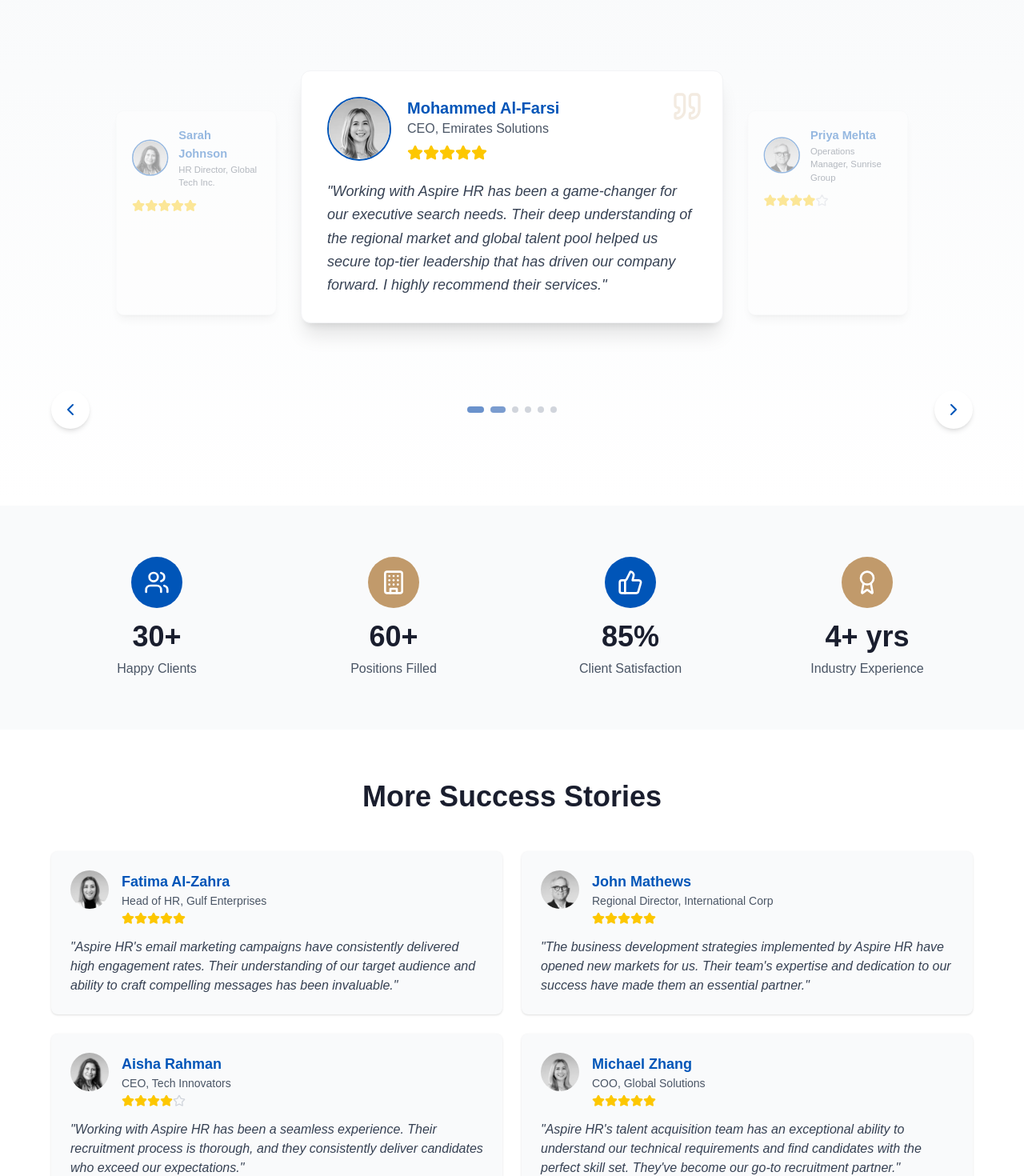
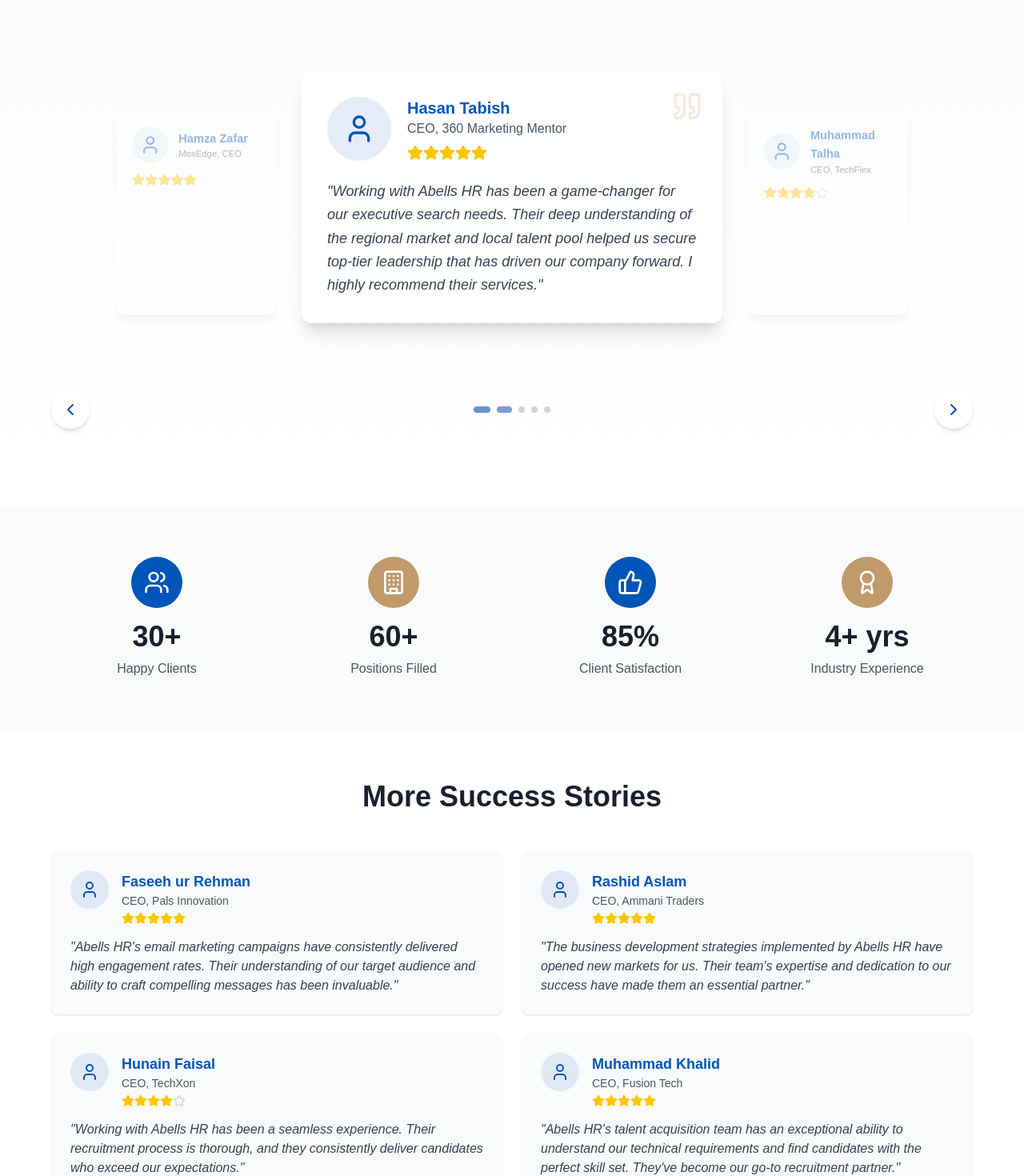
Before and after one commit to MunimUsmani/aspire-web, a Next.js app: page /testimonials in a window 1280 px wide. Shown: the part 340-1810 px from the top of the page at 80% size. Built offline with nearby package versions, Linux system fonts and the light colour scheme; a web font is replaced by a local one.

Commit message:
testimonial page done and updated

```diff
--- a/src/app/components/about-hero.tsx
+++ b/src/app/components/about-hero.tsx
@@ -6,7 +6,7 @@ const AboutHero = () => {
     <section className="relative bg-[#1a1e2e] text-white py-20 md:py-28 lg:py-32 px-6 md:px-12 lg:px-20">
       <div className="max-w-5xl mx-auto">
         <div className="flex flex-col space-y-6">
-          <h1 className="text-4xl md:text-5xl lg:text-6xl font-bold">
+          <h1 className="text-4xl md:text-5xl lg:text-6xl font-bold mt-16 md:mt-0">
             <span className="text-white">About </span>
             <span className="text-[#c19a6b]">Us</span>
           </h1>
--- a/src/app/components/our-team.tsx
+++ b/src/app/components/our-team.tsx
@@ -2,7 +2,7 @@ const OurTeam = () => {
     return (
       <section className="w-full py-16 md:py-24 lg:py-32">
         <div className="container mx-auto px-4 md:px-6">
-          <h1 className="text-2xl md:text-4xl lg:text-6xl font-bold text-center text-[#c19a6b]">
+          <h1 className="text-2xl md:text-4xl lg:text-6xl font-bold text-center text-[#c19a6b] mt-16 md:mt-0">
             Our Team is Here to Help You
           </h1>
         </div>
--- a/src/app/components/testimonial-grid.tsx
+++ b/src/app/components/testimonial-grid.tsx
@@ -1,39 +1,33 @@
-import { Star } from "lucide-react"
-import Image from "next/image"
-
+import { Star, User } from "lucide-react"
 
 const gridTestimonials = [
   {
     id: 7,
-    name: "Fatima Al-Zahra",
-    position: "Head of HR, Gulf Enterprises",
+    name: "Faseeh ur Rehman",
+    position: "CEO, Pals Innovation",
     rating: 5,
-    text: "Aspire HR's email marketing campaigns have consistently delivered high engagement rates. Their understanding of our target audience and ability to craft compelling messages has been invaluable.",
-    image: "/shifting.webp",
+    text: "Abells HR's email marketing campaigns have consistently delivered high engagement rates. Their understanding of our target audience and ability to craft compelling messages has been invaluable.",
   },
   {
     id: 8,
-    name: "John Mathews",
-    position: "Regional Director, International Corp",
+    name: "Rashid Aslam",
+    position: "CEO, Ammani Traders",
     rating: 5,
-    text: "The business development strategies implemented by Aspire HR have opened new markets for us. Their team's expertise and dedication to our success have made them an essential partner.",
-    image: "/steven.webp",
+    text: "The business development strategies implemented by Abells HR have opened new markets for us. Their team's expertise and dedication to our success have made them an essential partner.",
   },
   {
     id: 9,
-    name: "Aisha Rahman",
-    position: "CEO, Tech Innovators",
+    name: "Hunain Faisal",
+    position: "CEO, TechXon",
     rating: 4,
-    text: "Working with Aspire HR has been a seamless experience. Their recruitment process is thorough, and they consistently deliver candidates who exceed our expectations.",
-    image: "/rania.webp",
+    text: "Working with Abells HR has been a seamless experience. Their recruitment process is thorough, and they consistently deliver candidates who exceed our expectations.",
   },
   {
     id: 10,
-    name: "Michael Zhang",
-    position: "COO, Global Solutions",
+    name: "Muhammad Khalid",
+    position: "CEO, Fusion Tech",
     rating: 5,
-    text: "Aspire HR's talent acquisition team has an exceptional ability to understand our technical requirements and find candidates with the perfect skill set. They've become our go-to recruitment partner.",
-    image: "/tara.webp",
+    text: "Abells HR's talent acquisition team has an exceptional ability to understand our technical requirements and find candidates with the perfect skill set. They've become our go-to recruitment partner.",
   },
 ]
 
@@ -56,13 +50,8 @@ const TestimonialsGrid = () => {
             {gridTestimonials.map((testimonial) => (
               <div key={testimonial.id} className="bg-gray-50 rounded-lg p-6 shadow-sm">
                 <div className="flex items-start mb-4">
-                  <div className="relative w-12 h-12 rounded-full overflow-hidden mr-4 flex-shrink-0">
-                    <Image
-                      src={testimonial.image || "/placeholder.svg"}
-                      alt={testimonial.name}
-                      fill
-                      className="object-cover"
-                    />
+                  <div className="w-12 h-12 rounded-full mr-4 flex-shrink-0 bg-[#0055b8]/10 flex items-center justify-center">
+                    <User className="w-6 h-6 text-[#0055b8]" />
                   </div>
                   <div>
                     <h3 className="text-lg font-bold text-[#0055b8]">{testimonial.name}</h3>
--- a/src/app/components/testimonial-slider.tsx
+++ b/src/app/components/testimonial-slider.tsx
@@ -1,57 +1,43 @@
 "use client"
 
 import { useState, useEffect, useRef } from "react"
-import { Star, ChevronLeft, ChevronRight, Quote } from "lucide-react"
-import Image from "next/image"
+import { Star, ChevronLeft, ChevronRight, Quote, User } from "lucide-react"
 
 const testimonials = [
   {
     id: 1,
-    name: "Sarah Johnson",
-    position: "HR Director, Global Tech Inc.",
+    name: "Hamza Zafar",
+    position: "MoxEdge, CEO",
     rating: 5,
-    text: "Aspire HR Consultants transformed our recruitment process. Their team understood our company culture perfectly and found candidates who not only had the right skills but also aligned with our values. The quality of candidates they presented was exceptional.",
-    image: "/rania.webp",
+    text: "Abells HR Recruiters transformed our recruitment process. Their team understood our company culture perfectly and found candidates who not only had the right skills but also aligned with our values. The quality of candidates they presented was exceptional.",
   },
   {
     id: 2,
-    name: "Mohammed Al-Farsi",
-    position: "CEO, Emirates Solutions",
+    name: "Hasan Tabish",
+    position: "CEO, 360 Marketing Mentor",
     rating: 5,
-    text: "Working with Aspire HR has been a game-changer for our executive search needs. Their deep understanding of the regional market and global talent pool helped us secure top-tier leadership that has driven our company forward. I highly recommend their services.",
-    image: "/tara.webp",
+    text: "Working with Abells HR has been a game-changer for our executive search needs. Their deep understanding of the regional market and local talent pool helped us secure top-tier leadership that has driven our company forward. I highly recommend their services.",
   },
   {
     id: 3,
-    name: "Priya Mehta",
-    position: "Operations Manager, Sunrise Group",
+    name: "Muhammad Talha",
+    position: "CEO, TechFlex",
     rating: 4,
-    text: "The LinkedIn outreach campaign designed by Aspire HR generated impressive results for our talent acquisition efforts. Their strategic approach and attention to detail helped us connect with qualified professionals we wouldn't have reached otherwise.",
-    image: "/steven.webp",
+    text: "The LinkedIn outreach campaign designed by Abells HR generated impressive results for our talent acquisition efforts. Their strategic approach and attention to detail helped us connect with qualified professionals we wouldn't have reached otherwise.",
   },
   {
     id: 4,
-    name: "David Chen",
-    position: "Talent Acquisition Lead, Innovate Partners",
+    name: "Muhammad Humayun Sarfraz",
+    position: "CEO, Growth Mind Technologies",
     rating: 5,
-    text: "Aspire HR Consultants provided exceptional service in helping us build our regional team. Their understanding of cultural nuances and industry-specific requirements made the recruitment process smooth and effective. The candidates they presented were all high-caliber professionals.",
-    image: "/travis.webp",
+    text: "Abells HR Recruiters provided exceptional service in helping us build our regional team. Their understanding of cultural nuances and industry-specific requirements made the recruitment process smooth and effective. The candidates they presented were all high-caliber professionals.",
   },
   {
     id: 5,
-    name: "Layla Mahmoud",
-    position: "Marketing Director, Creative Solutions",
+    name: "Sameer Siddiqi",
+    position: "CEO, EZY business Applications",
     rating: 5,
-    text: "The team at Aspire HR went above and beyond to understand our unique needs. Their CRM management and lead generation services have significantly improved our business development process. They're not just service providers; they're true partners in our growth.",
-    image: "/lince.webp",
-  },
-  {
-    id: 6,
-    name: "Robert Williams",
-    position: "Managing Partner, Global Ventures",
-    rating: 4,
-    text: "Aspire HR's cold calling campaign was remarkably effective. Their team was professional, persistent, and represented our brand perfectly. We saw a significant increase in qualified leads and eventually closed several major deals as a result of their work.",
-    image: "/mohammed.webp",
+    text: "The team at Abells HR went above and beyond to understand our unique needs. Their CRM management and lead generation services have significantly improved our business development process. They're not just service providers; they're true partners in our growth.",
   },
 ]
 
@@ -161,13 +147,8 @@ const TestimonialsSlider = () => {
                   >
                     <div className="bg-white rounded-xl shadow-lg p-6 h-full border border-gray-100">
                       <div className="flex items-center mb-4">
-                        <div className="relative w-14 h-14 rounded-full overflow-hidden mr-4 flex-shrink-0 border-2 border-[#0055b8]">
-                          <Image
-                            src={testimonials[prev].image || "/placeholder.svg"}
-                            alt={testimonials[prev].name}
-                            fill
-                            className="object-cover"
-                          />
+                        <div className="w-14 h-14 rounded-full flex-shrink-0 mr-4 bg-[#0055b8]/10 flex items-center justify-center">
+                          <User className="w-8 h-8 text-[#0055b8]" />
                         </div>
                         <div>
                           <h3 className="text-lg font-bold text-[#0055b8]">{testimonials[prev].name}</h3>
@@ -186,13 +167,8 @@ const TestimonialsSlider = () => {
                     <div className="bg-white rounded-xl shadow-xl p-8 h-full border border-gray-100 relative">
                       <Quote className="absolute top-6 right-6 w-10 h-10 text-[#c19a6b]/20" />
                       <div className="flex items-center mb-6">
-                        <div className="relative w-20 h-20 rounded-full overflow-hidden mr-5 flex-shrink-0 border-2 border-[#0055b8]">
-                          <Image
-                            src={testimonials[current].image || "/placeholder.svg"}
-                            alt={testimonials[current].name}
-                            fill
-                            className="object-cover"
-                          />
+                        <div className="w-20 h-20 rounded-full flex-shrink-0 mr-5 bg-[#0055b8]/10 flex items-center justify-center">
+                          <User className="w-10 h-10 text-[#0055b8]" />
                         </div>
                         <div>
                           <h3 className="text-xl font-bold text-[#0055b8]">{testimonials[current].name}</h3>
@@ -211,13 +187,8 @@ const TestimonialsSlider = () => {
                   >
                     <div className="bg-white rounded-xl shadow-lg p-6 h-full border border-gray-100">
                       <div className="flex items-center mb-4">
-                        <div className="relative w-14 h-14 rounded-full overflow-hidden mr-4 flex-shrink-0 border-2 border-[#0055b8]">
-                          <Image
-                            src={testimonials[next].image || "/placeholder.svg"}
-                            alt={testimonials[next].name}
-                            fill
-                            className="object-cover"
-                          />
+                        <div className="w-14 h-14 rounded-full flex-shrink-0 mr-4 bg-[#0055b8]/10 flex items-center justify-center">
+                          <User className="w-8 h-8 text-[#0055b8]" />
                         </div>
                         <div>
                           <h3 className="text-lg font-bold text-[#0055b8]">{testimonials[next].name}</h3>
@@ -236,13 +207,8 @@ const TestimonialsSlider = () => {
                   <div className="bg-white rounded-xl shadow-lg p-6 border border-gray-100 relative">
                     <Quote className="absolute top-4 right-4 w-8 h-8 text-[#c19a6b]/20" />
                     <div className="flex items-center mb-4">
-                      <div className="relative w-16 h-16 rounded-full overflow-hidden mr-4 flex-shrink-0 border-2 border-[#0055b8]">
-                        <Image
-                          src={testimonials[current].image || "/placeholder.svg"}
-                          alt={testimonials[current].name}
-                          fill
-                          className="object-cover"
-                        />
+                      <div className="w-16 h-16 rounded-full flex-shrink-0 mr-4 bg-[#0055b8]/10 flex items-center justify-center">
+                        <User className="w-8 h-8 text-[#0055b8]" />
                       </div>
                       <div>
                         <h3 className="text-lg font-bold text-[#0055b8]">{testimonials[current].name}</h3>
```
